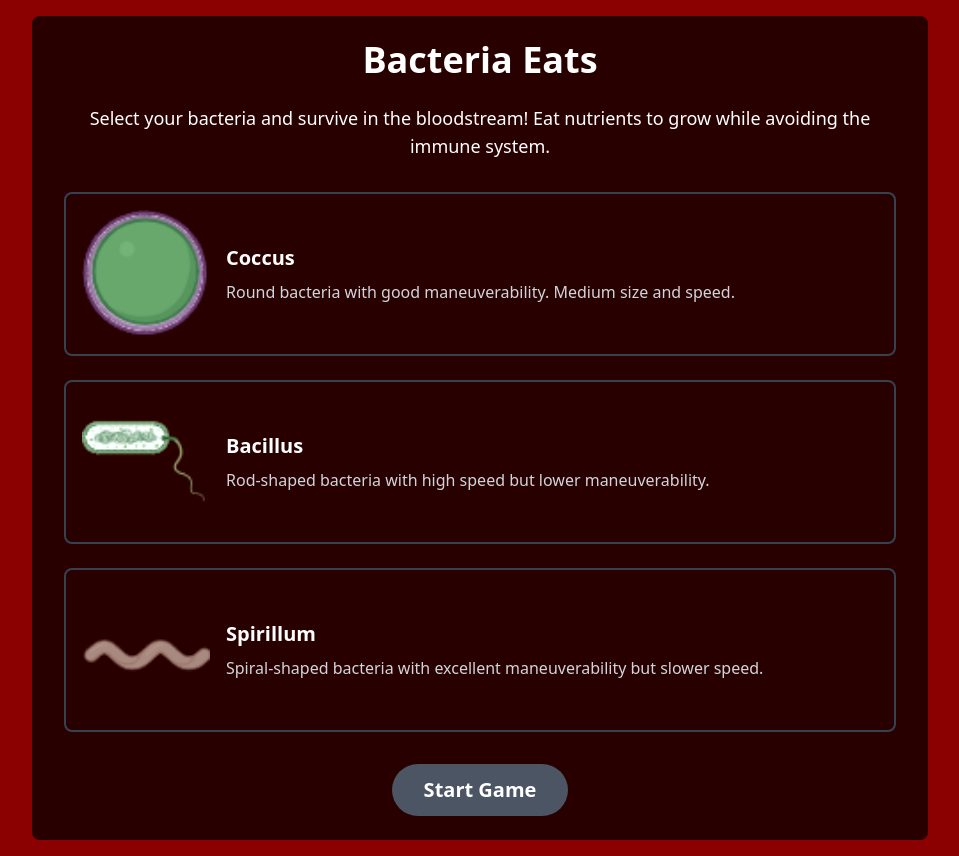
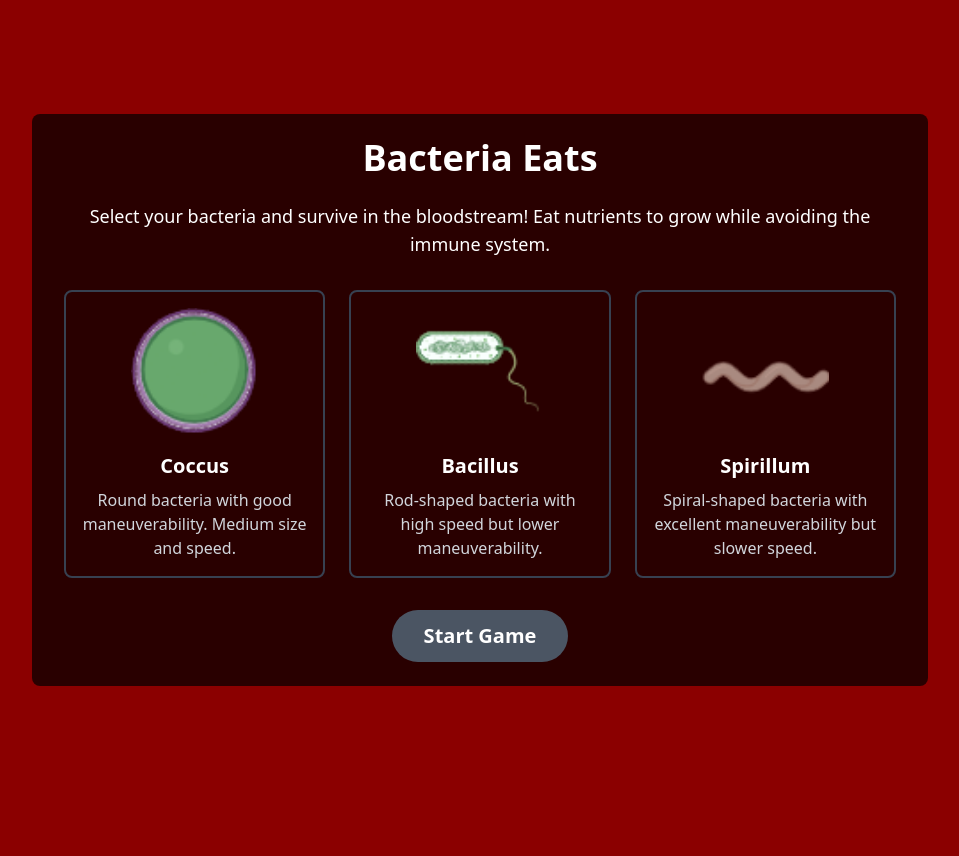
Before and after one commit to CursorShakur/v2-Bacteria-eats, a Next.js app: page / in a window 1280 px wide. Shown: the whole page, without its empty margins (160-1119 px from the left). After the commit the page ends 800 px from the top, so only its background shows below. Built offline with nearby package versions, Linux system fonts and the light colour scheme.

Commit message:
Fix bacteria selection layout for both desktop and mobile views

```diff
--- a/src/components/BacteriaSelection.tsx
+++ b/src/components/BacteriaSelection.tsx
@@ -55,7 +55,7 @@
   }
 
   return (
-    <div className="grid grid-cols-1 gap-3 sm:gap-6 px-2">
+    <div className="grid grid-cols-1 md:grid-cols-3 gap-3 sm:gap-6 px-2">
       {bacteriaOptions.map((bacteria) => (
         <div
           key={bacteria.id}
@@ -66,8 +66,8 @@
           }`}
           onClick={() => onSelect(bacteria.id)}
         >
-          <div className="flex items-center">
-            <div className="relative w-20 h-20 sm:w-32 sm:h-32 flex-shrink-0">
+          <div className="flex md:flex-col items-center">
+            <div className="relative w-20 h-20 sm:w-24 sm:h-24 md:w-32 md:h-32 flex-shrink-0">
               <Image
                 src={bacteria.imageSrc}
                 alt={bacteria.name}
@@ -75,7 +75,7 @@
                 style={{ objectFit: 'contain' }}
               />
             </div>
-            <div className="ml-4 text-left flex-grow">
+            <div className="ml-4 md:ml-0 md:mt-4 text-left md:text-center flex-grow">
               <h3 className="text-lg sm:text-xl font-bold mb-1 sm:mb-2">{bacteria.name}</h3>
               <p className="text-gray-300 text-sm sm:text-base">{bacteria.description}</p>
             </div>
```
